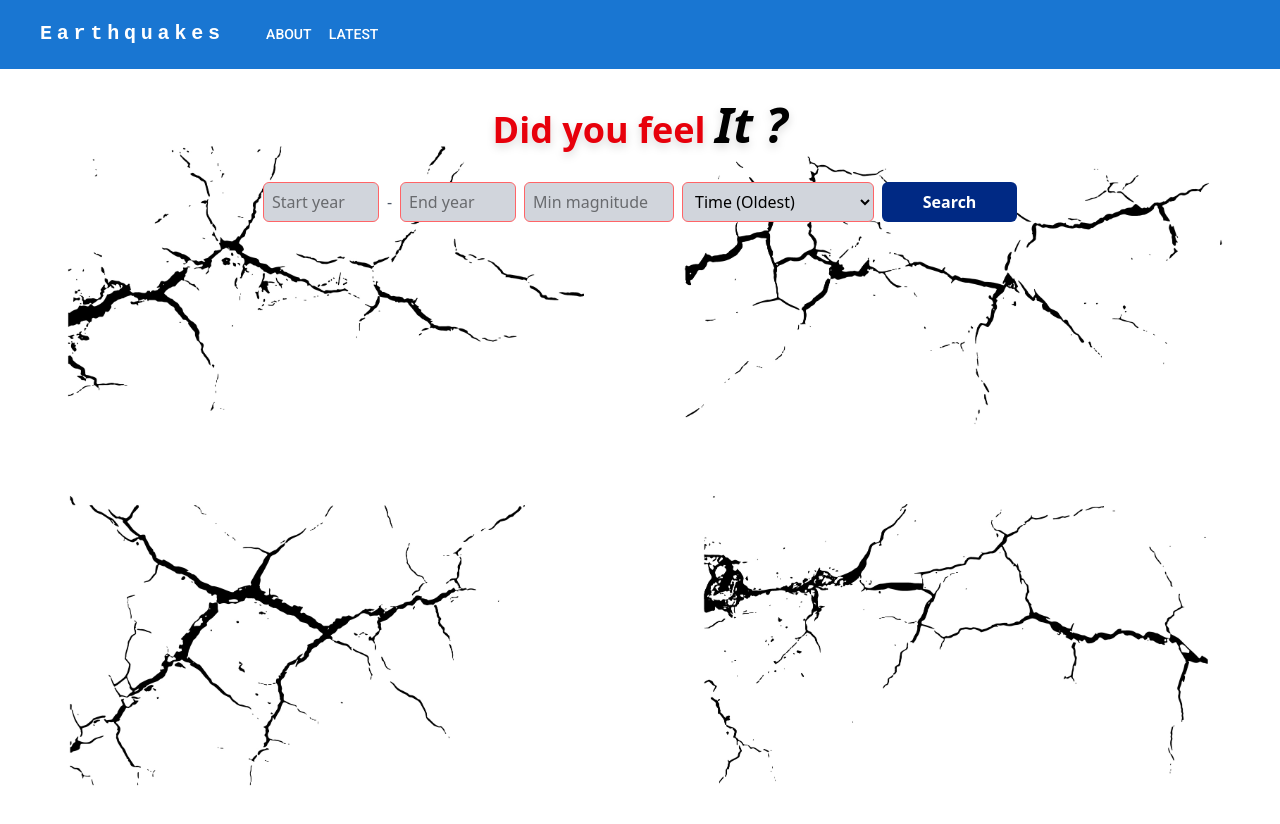
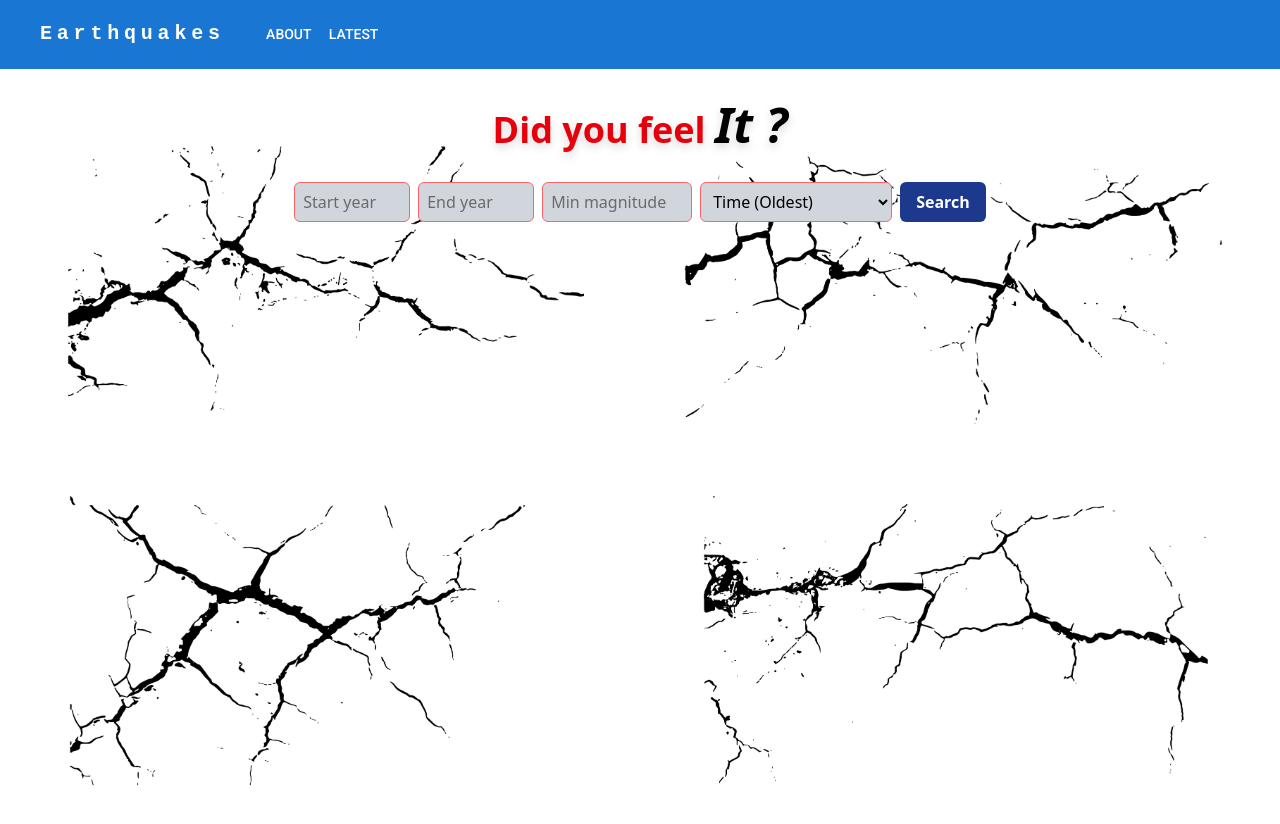
Before and after one commit to peanut101codes/my-dev-work, a Next.js app in the folder earthquakes-app/: page / in a window 1280 px wide. Shown: the top 824 px of the page. Built offline with nearby package versions, Linux system fonts and the light colour scheme; some icons are missing; what @mui/material-nextjs would draw is missing.

Commit message:
Adjusted mobile styles

```diff
--- a/earthquakes-app/src/app/page.tsx
+++ b/earthquakes-app/src/app/page.tsx
@@ -17,7 +17,7 @@ export default async function Home() {
         <h1 className="text-4xl font-extrabold text-center text-red-600 drop-shadow-lg mb-8">
           Did you feel <span className="text-5xl text-black italic">It&nbsp;?</span>
         </h1>
-        <div className="flex flex-col gap-2 md:flex-row md:justify-center md:items-center mb-8">
+        <div className="flex flex-col gap-2 lg:flex-row lg:justify-center lg:items-center mb-8">
           <SearchForm
             searchParams={searchParams}
             key={searchParams.startYear + searchParams.endYear + searchParams.minMagnitude + searchParams.orderBy}
--- a/earthquakes-app/src/components/card.tsx
+++ b/earthquakes-app/src/components/card.tsx
@@ -17,7 +17,7 @@ export default function Card({ eq }: { eq: Earthquake }) {
     }
     return (
         <div
-            className="border border-gray-300 rounded-lg p-4 w-[320px] md:w-[280px] xl:w-[310px] bg-gray-50 shadow-lg hover:shadow-2xl transition-shadow duration-200 flex flex-col gap-2"
+            className="border border-gray-300 rounded-lg p-4 w-[286px] md:w-[320px] bg-gray-50 shadow-lg hover:shadow-2xl transition-shadow duration-200 flex flex-col gap-2"
             style={{
                 boxShadow:
                     "0 4px 16px rgba(0,0,0,0.10), 0 1.5px 6px rgba(0,0,0,0.08)",
--- a/earthquakes-app/src/components/mobileCards.tsx
+++ b/earthquakes-app/src/components/mobileCards.tsx
@@ -28,7 +28,7 @@ if (!earthquakes || earthquakes.length === 0) {
 }
 
   return (
-    <Box sx={{ maxWidth: 320, flexGrow: 1, alignItems: 'center', justifyContent: 'center', margin: '0 auto' }}>
+    <Box sx={{ maxWidth: 286, flexGrow: 1, alignItems: 'center', justifyContent: 'center', margin: '0 auto' }}>
       <Card eq={earthquakes[activeStep]} />
       <MobileStepper
         variant="text"
--- a/earthquakes-app/src/components/revalidateButton.tsx
+++ b/earthquakes-app/src/components/revalidateButton.tsx
@@ -12,7 +12,9 @@ export default function RevalidateButton() {
     >
       <button
         type="submit"
-        className="px-4 py-2 bg-[#002984] text-white font-semibold rounded-md hover:bg-[#757de8] transition w-[320px] md:w-auto"
+        className="px-4 py-2 bg-[#002984] text-white font-semibold rounded-md hover:bg-[#757de8] transition
+        min-w-[284px] sm:min-w-[320px] lg:w-auto lg:min-w-0 lg:max-w-40"
+
       >
         Clear Search
       </button>
--- a/earthquakes-app/src/components/searchButton.tsx
+++ b/earthquakes-app/src/components/searchButton.tsx
@@ -5,12 +5,15 @@ export default function SearchButton() {
     const { pending } = useFormStatus();
 
     return (
+        <div className="flex justify-center">
             <button
                 disabled={pending}
-            className="px-4 py-2 bg-[#002984] text-white font-semibold rounded-md hover:bg-[#757de8] transition md:w-[135px]"
+                className="px-4 py-2 bg-blue-900 text-white font-semibold rounded-md hover:bg-blue-300 transition-colors
+                min-w-[284px] sm:min-w-[320px] lg:w-auto lg:min-w-0 lg:max-w-40"
                 type="submit"
             >
                 {pending ? 'Searching...' : 'Search'}
             </button>
+        </div>
     );
 }
--- a/earthquakes-app/src/components/searchform.tsx
+++ b/earthquakes-app/src/components/searchform.tsx
@@ -65,7 +65,7 @@ export default function SearchForm({ searchParams }: SearchFormProps) {
           }}
           className="flex flex-col gap-4 items-center"
         >
-            <div className="flex gap-2 flex-col md:flex-row w-full max-w-xs md:max-w-3xl">
+            <div className="flex gap-2 flex-col lg:flex-row w-full max-w-xs lg:max-w-3xl">
               <input
               name="startYear"
               type="number"
@@ -78,7 +78,6 @@ export default function SearchForm({ searchParams }: SearchFormProps) {
               className="px-2 border border-red-400 rounded-md focus:outline-none focus:ring-2 focus:ring-red-400 bg-gray-300"
               style={{ minWidth: '110px' }}
               />
-              <span className="self-center text-gray-600 hidden md:flex">-</span>
               <input
               name="endYear"
               type="number"
```
Lines whose indentation alone changed are shown as unchanged.
